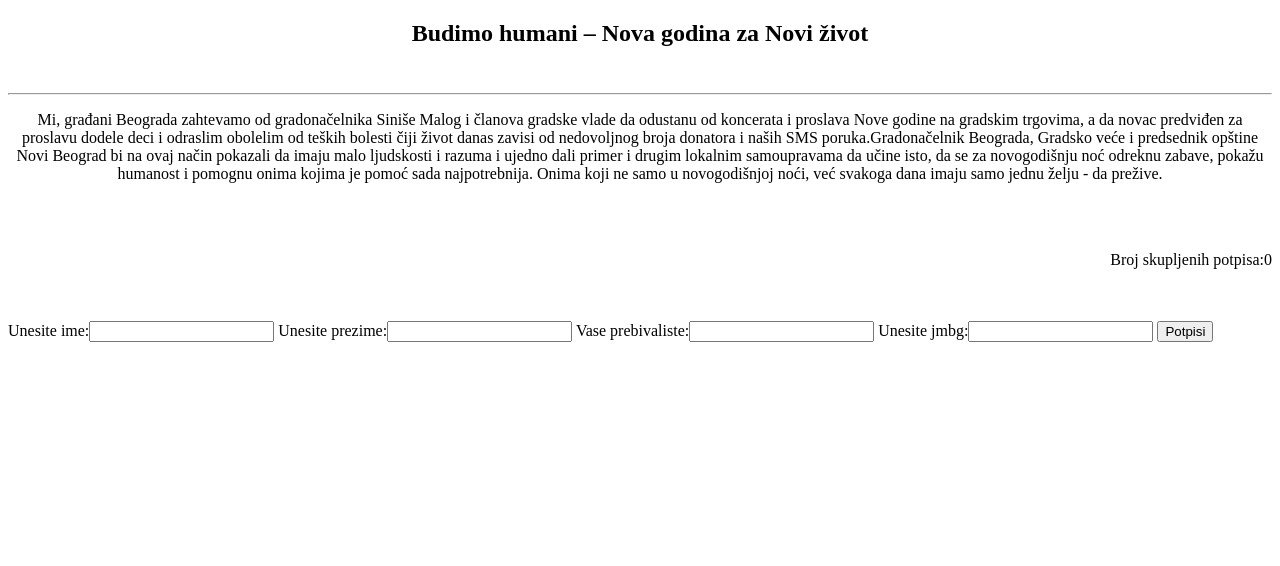
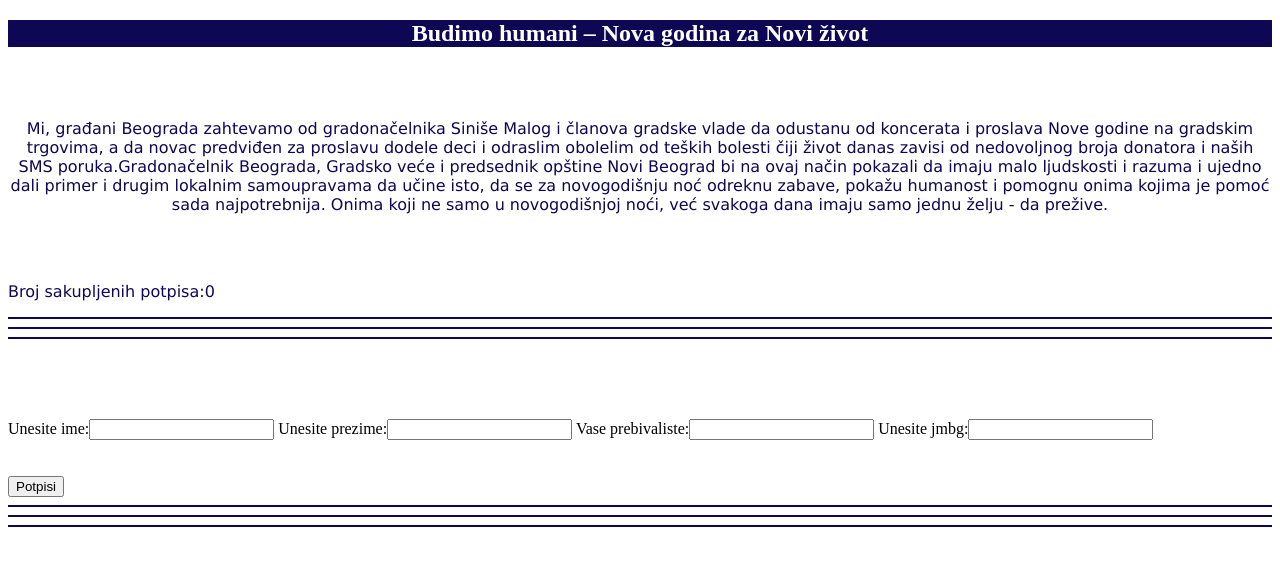
Before and after one commit to cuoresportiv0/Django-petition-application, a Django app: page /1/ in a window 1280 px wide. Shown: the top 566 px of the page. Run offline with Django 3.2, Linux system fonts and the light colour scheme; data comes from the database, SQL or seed files in the repository; both versions use the stored data as it was before the commit.

Commit message:
Poslednje izmene

```diff
--- a/peticija/models.py
+++ b/peticija/models.py
@@ -19,6 +19,9 @@ class Potpisanti(models.Model):
     prebivaliste = models.CharField(max_length=50)
     jmbg = models.CharField(max_length=40)
 
+    def __str__(self):
+        return self.jmbg
+
 
 class Potpisane(models.Model):
     id_peticije = models.ForeignKey(Peticije, unique=False, on_delete=models.CASCADE)
--- a/peticija/templates/peticija/detalji.html
+++ b/peticija/templates/peticija/detalji.html
@@ -5,25 +5,35 @@
     <title>Peticija detaljno</title>
 </head>
 <body>
-<h2 align="center">{{peticij.naziv}}</h2>
+<h2 align="center" style="background-color:#0e0753;" ><font color="white">{{peticij.naziv}}</font></h2>
 <br>
-<hr>
+<br>
 
-<p align="center"> {{peticij.text_peticije}}</p>
+<p align="center" style="font-family:verdana;"><font color=#0e0753> {{peticij.text_peticije}}</font></p>
 
 <br>
 <br>
-<p align="right">Broj skupljenih potpisa:{{peticij.broj_potpisa}}</p>
+<p align="left" style="font-family:verdana;"><font color=#0e0753>Broj sakupljenih potpisa:{{peticij.broj_potpisa}}</font></p>
+<hr color=#0e0753>
+<hr color=#0e0753>
+<hr color=#0e0753>
+<br>
 <br>
 <br>
 
+
+<br>
 <form class="site-form" action="{% url 'peticija:detalji' peticij.id %}" method="post">
     {% csrf_token %}
     {{form}}
-    <input type="submit" value="Potpisi">
 
-
-
+   <br>
+    <br>
+    <br>
+     <input type="submit" value="Potpisi" >
+<hr color=#0e0753>
+<hr color=#0e0753>
+    <hr color=#0e0753>
 </form>
 </body>
 </html>
--- a/peticija/views.py
+++ b/peticija/views.py
@@ -1,7 +1,8 @@
+from django.db.models import F
 from django.shortcuts import render, get_object_or_404
 from django.http import HttpResponse
 from django.shortcuts import render,redirect
-from peticija.models import PotpisantiForm
+from peticija.models import PotpisantiForm, Potpisane, Potpisanti
 
 from peticija.models import Peticije
 
@@ -20,8 +21,16 @@ def detalji(request, peticije_id):
     if request.method=="POST":
         form=PotpisantiForm(request.POST)
         if form.is_valid():
+            reporter = Peticije.objects.get(pk=peticije_id)
+            reporter.broj_potpisa = F('broj_potpisa') + 1
+            reporter.save()
+
             instance=form.save(commit=False)
             instance.save()
+            r = Potpisane(id_peticije=reporter, id_potpisanta=instance)
+            r.save()
+
+
             return redirect('peticija:pocetna')
 
 
```
Also changed, not shown: peticija/templates/peticija/pocetna.html (+14 -9 lines), db.sqlite3, peticija/migrations/0003_remove_potpisane_komentar.py (added).
